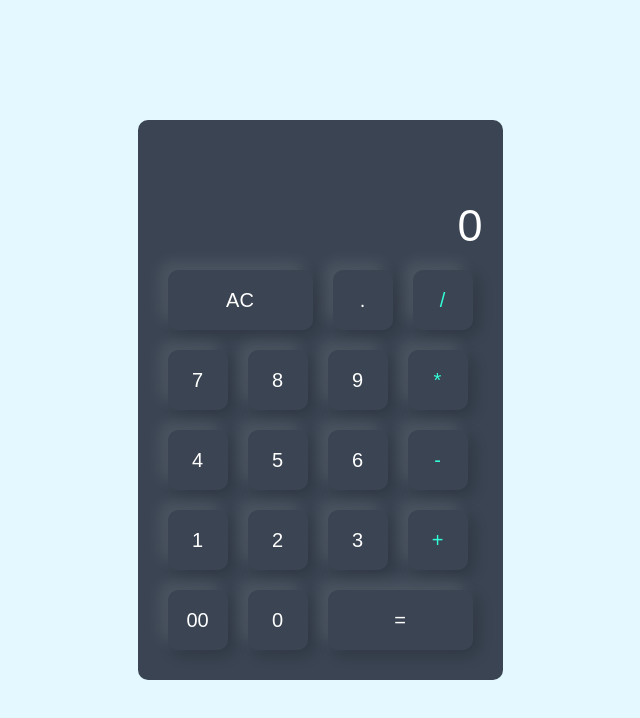
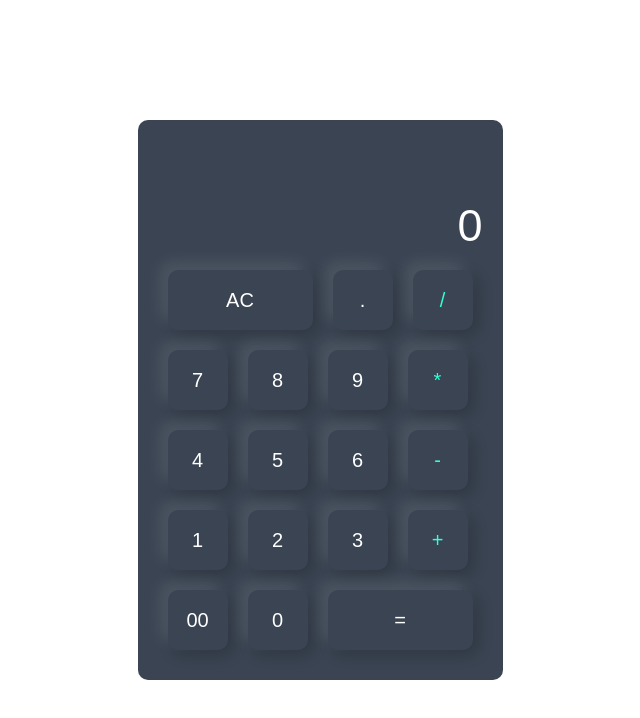
Before and after one commit to h-behgam/Calculator, a React (Create React App) app: page / in a window 1280 px wide. Shown: the top 718 px of the page, without its empty margins (320-960 px from the left). Built offline with nearby package versions, Linux system fonts and the light colour scheme.

Commit message:
remove background

```diff
--- a/src/Components/App/App.css
+++ b/src/Components/App/App.css
@@ -8,7 +8,7 @@
 .container {
   width: 100%;
   height: 100vh;
-  background: #e3f9ff;
+  /* background: #e3f9ff; */
   display: flex;
   align-items: center;
   justify-content: center;
```
